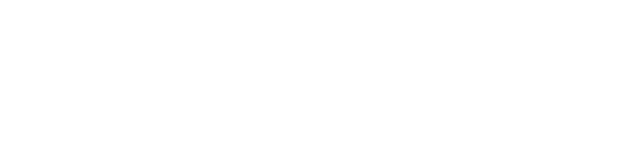
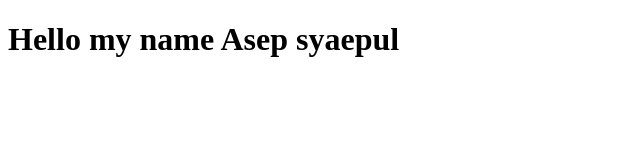
Before and after one commit to farizkydy/dibimbing-git-session, a plain HTML site: page index.html in a window 1280 px wide. Shown: the whole page, without its empty margins (0-640 px from the left). Drawn offline with Linux system fonts and the light colour scheme.

Commit message:
input name

```diff
--- a/index.html
+++ b/index.html
@@ -6,6 +6,7 @@
   <title>Document</title>
 </head>
 <body>
-
+  <!-- name -->
+   <h1>Hello my name Asep syaepul</h1>
 </body>
 </html>
```
